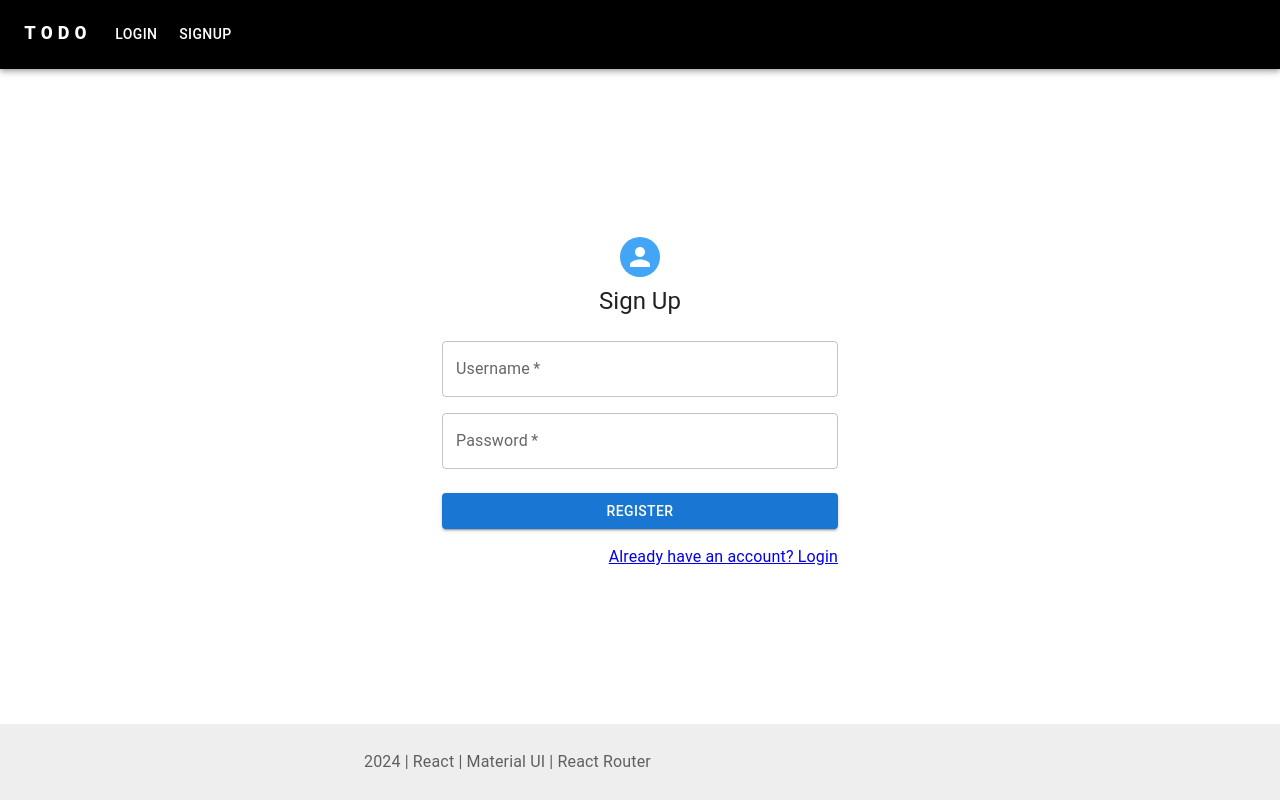
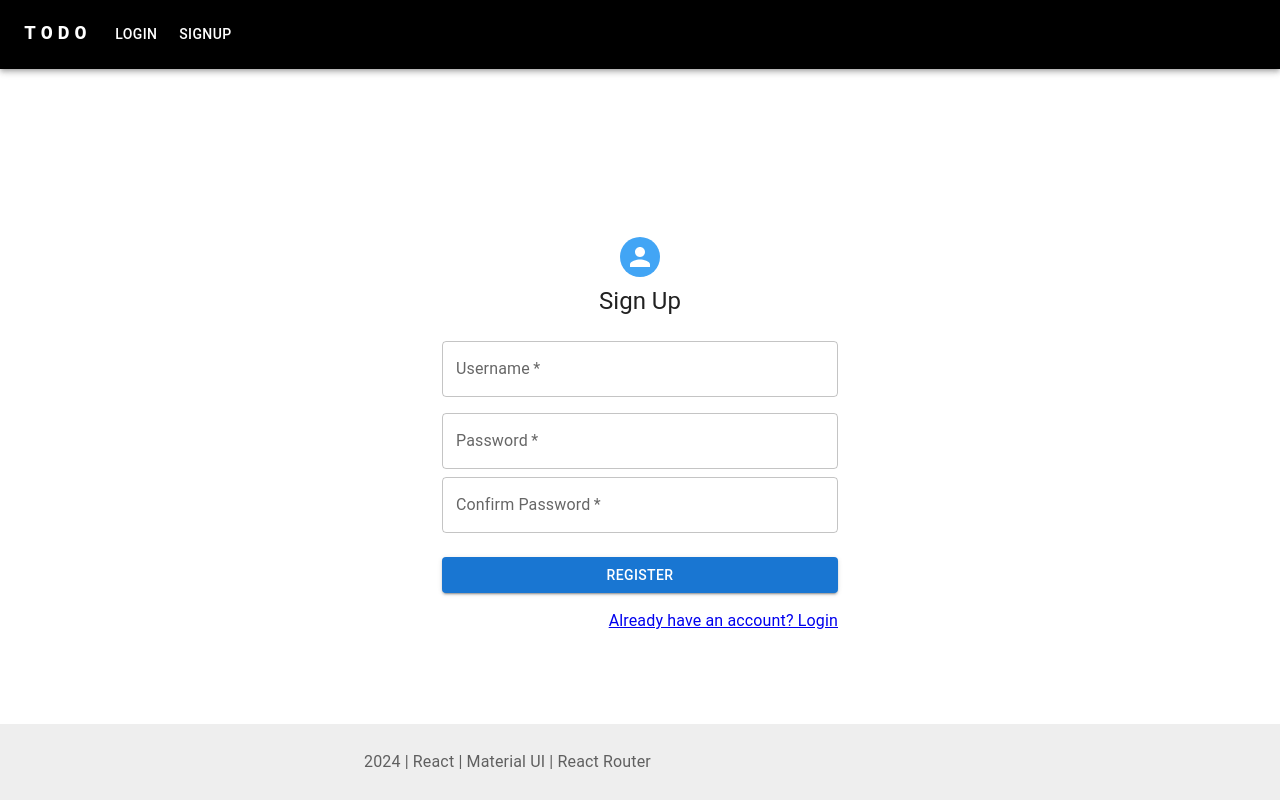
Before and after one commit to SnapperGee/todo, a React (Vite) app in the folder client/: page /signup in a window 1280 px wide. Built offline with nearby package versions, Linux system fonts and the light colour scheme.

Commit message:
Add password confirmation text input to signup page.

```diff
--- a/client/src/page/signup.tsx
+++ b/client/src/page/signup.tsx
@@ -15,6 +15,7 @@ import { Link } from "react-router-dom";
 export const Signup = () => {
   const [username, setUsername] = useState("");
   const [password, setPassword] = useState("");
+  const [passwordConfirm, setPasswordConfirm] = useState("");
   const [usernameErrorMsg, setUsernameErrorMsg] = useState("");
   const [passwordErrorMsg, setPasswordErrorMsg] = useState("");
 
@@ -93,6 +94,22 @@ export const Signup = () => {
                     setPasswordErrorMsg(""); // Clear error when typing in the password field
                   }}
                 />
+                <Typography color="error" variant="body2" sx={passwordConfirm.length !== 0 && passwordConfirm !== password ? {} : {display: "none"}}>
+                  Passwords do not match
+                </Typography>
+                <TextField
+                  required
+                  fullWidth
+                  sx={{mt: 1}}
+                  name="passwordConfirm"
+                  label="Confirm Password"
+                  type="password"
+                  id="passwordConfirm"
+                  value={passwordConfirm}
+                  onChange={(e) => {
+                    setPasswordConfirm(e.currentTarget.value);
+                  }}
+                />
               </Grid>
             </Grid>
             <Button
```
